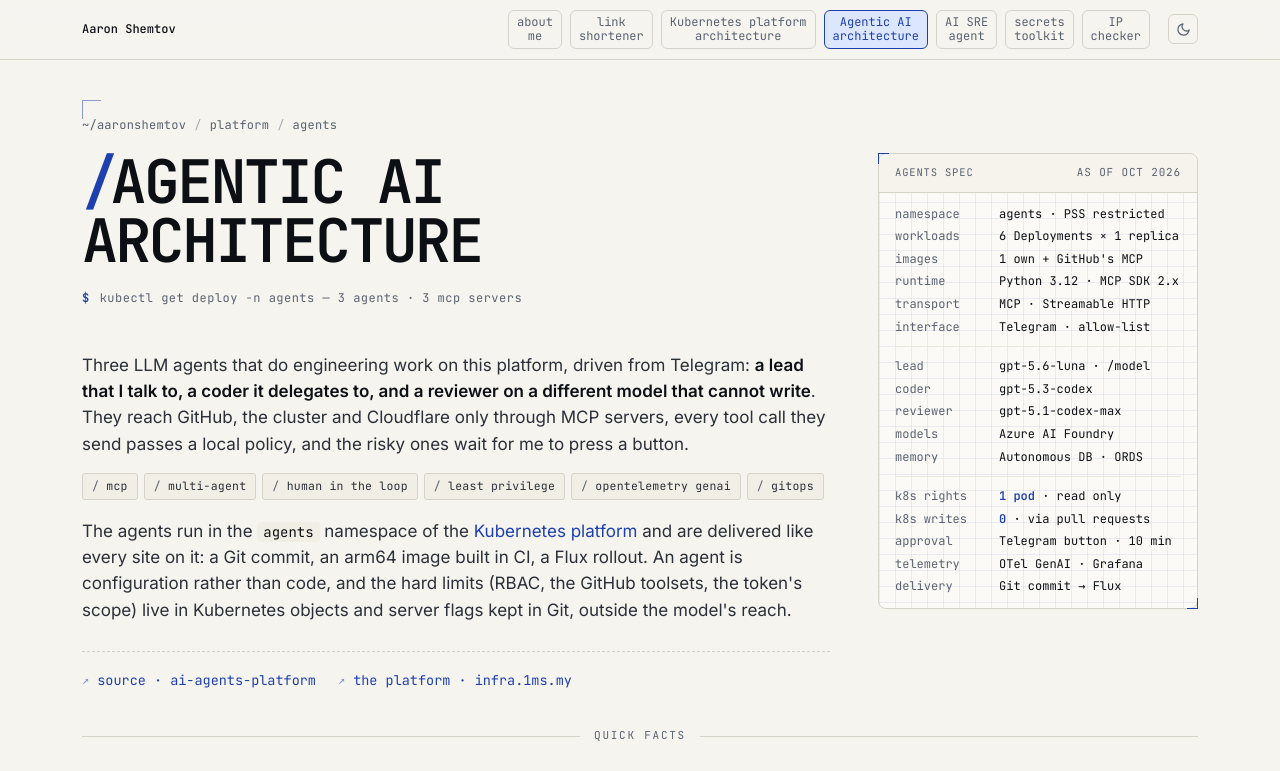
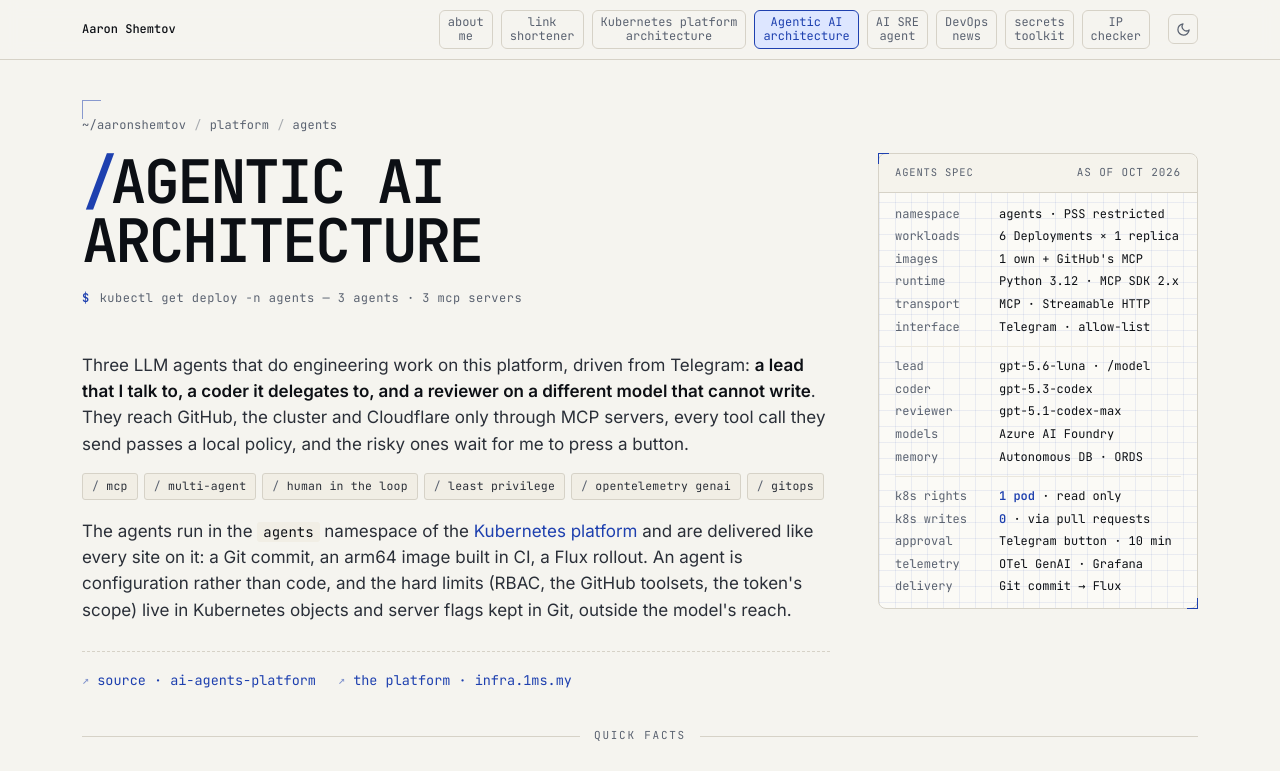
Before and after one commit to AaronShemtov/infra-frontend, a plain HTML site: page public/agents/index.html in a window 1280 px wide. Shown: the top 771 px of the page. Drawn offline with Linux system fonts and the light colour scheme.

Commit message:
Menu: add DevOps news (devopsnews.1ms.my)
The page of the Telegram channel t.me/dagsternews, after AI SRE agent, as on every 1ms.my site.

```diff
--- a/public/agents/index.html
+++ b/public/agents/index.html
@@ -121,6 +121,7 @@
         <a href="https://infra.1ms.my/">Kubernetes platform<br>architecture</a>
         <a href="https://infra.1ms.my/agents/" class="current" aria-current="page">Agentic AI<br>architecture</a>
         <a href="https://infra.1ms.my/#acc-sre">AI SRE<br>agent</a>
+        <a href="https://devopsnews.1ms.my/">DevOps<br>news</a>
         <a href="https://secrets.1ms.my/">secrets<br>toolkit</a>
         <a href="https://myip.1ms.my/">IP<br>checker</a>
       </nav>
@@ -960,6 +961,7 @@ histogram_quantile(0.95, sum by (le) (rate(agent_approval_wait_seconds_bucket[24
       <a href="https://infra.1ms.my/">platform architecture</a>
       <a href="https://infra.1ms.my/agents/">agentic AI</a>
       <a href="https://infra.1ms.my/#acc-sre">AI SRE agent</a>
+      <a href="https://devopsnews.1ms.my/">DevOps news</a>
       <a href="https://secrets.1ms.my/">secrets toolkit</a>
       <a href="https://myip.1ms.my/">IP checker</a>
       <a href="https://grafana.1ms.my/" target="_blank" rel="noopener"><span>grafana</span><span class="ribbon-ext">↗</span></a>
```
Also changed, not shown: public/index.html (+2 -0 lines).
